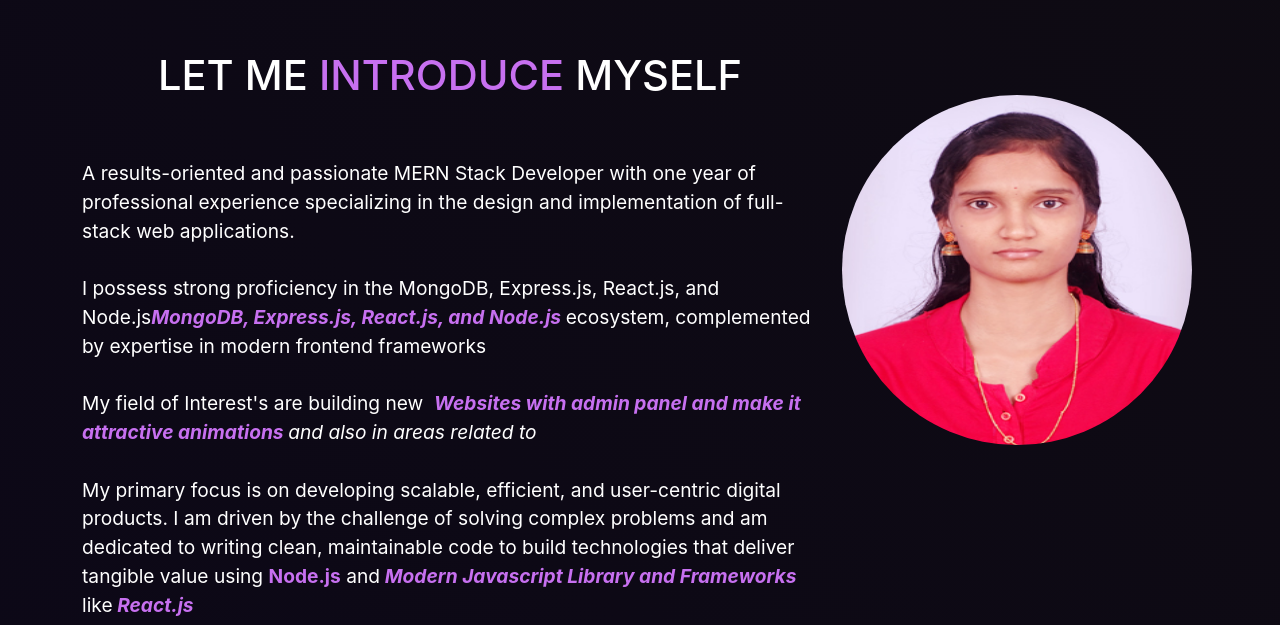
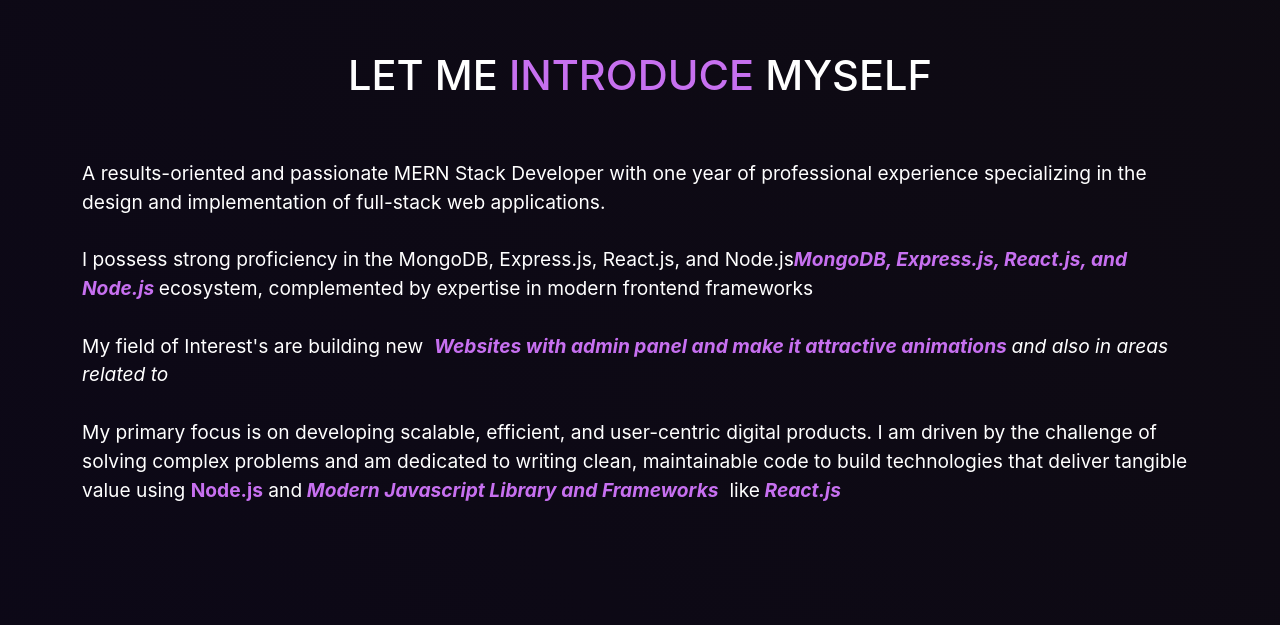
Before and after one commit to 2002karthikatg/my_portfolio, a React (Create React App) app: page / in a window 1280 px wide. Shown: the part 695-1320 px from the top of the page. Built offline with nearby package versions, Linux system fonts and the light colour scheme.

Commit message:
project link and image changed and my photo delete

```diff
--- a/src/components/Home/home2.jsx
+++ b/src/components/Home/home2.jsx
@@ -32,7 +32,9 @@ function Home2() {
 
         <Container>
           <Row>
-          <Col md={8} className="home-about-description" data-aos="fade-right">
+          <Col
+          md={12}
+           className="home-about-description" data-aos="fade-right" style={{alignContent:'center', alignItems:'center'}}>
             <div>
 
               <h1 style={{ fontSize: "2.6em" }}>
@@ -74,9 +76,11 @@ function Home2() {
             </div>
 
             </Col>
-          <Col md={4} className="myAvtar" data-aos="fade-left">
+          <Col
+          // md={4}
+           className="myAvtar" data-aos="fade-left">
               {/* <Tilt> */}
-            <img src={Karthi} className="img-fluid" alt="avatar" style={{ maxHeight: '350px', width: '350px', borderRadius: '50%' }} />
+            {/* <img src={Karthi} className="img-fluid" alt="avatar" style={{ maxHeight: '350px', width: '350px', borderRadius: '50%' }} /> */}
               {/* </Tilt> */}
             </Col>
           </Row>
--- a/src/components/Projects/Projects.jsx
+++ b/src/components/Projects/Projects.jsx
@@ -9,7 +9,7 @@ import ProjectCard from "./ProjectCards";
 // import chatify from "../../Assets/Projects/chatify.png";
 // import suicide from "../../Assets/Projects/suicide.png";
 // import bitsOfCode from "../../Assets/Projects/blog.png";
-import outdoor from '../../assets/ProjectIcons/OutdoorProjects1.png';
+import outdoor from '../../assets/ProjectIcons/OutdoorProjects11.png';
 import roadshow from '../../assets/ProjectIcons/RoadshowProject1.png';
 import outdoorAdmin from '../../assets/ProjectIcons/OutdoorAdminPanel1.png';
 
@@ -35,7 +35,7 @@ function Projects() {
                             title="OUTDOOR - Hoarding Booking Platform"
                             description=" A full-stack web application for real-time outdoor advertising hoarding bookings. It features user authentication, a shopping cart, and a reservation system. The platform sends automated order confirmations via SMS and email and includes a 'Deal of the Day' section with a dynamic countdown timer."
                             ghLink="https://github.com/2002karthikatg"
-                            demoLink="https://www.adinntechnologies.com"
+                            demoLink="https://adinnoutdoors.com/"
                         />
                     </Col>
 
@@ -59,7 +59,7 @@ function Projects() {
 
 "
                             ghLink="https://github.com/2002karthikatg"
-                            demoLink="https://www.adinntechnologies.com/admin"
+                            demoLink="https://adinnoutdoors.com//admin"
                         />
                     </Col>
 
```
Also changed, not shown: src/assets/ProjectIcons/OutdoorProjects11.png (added).
